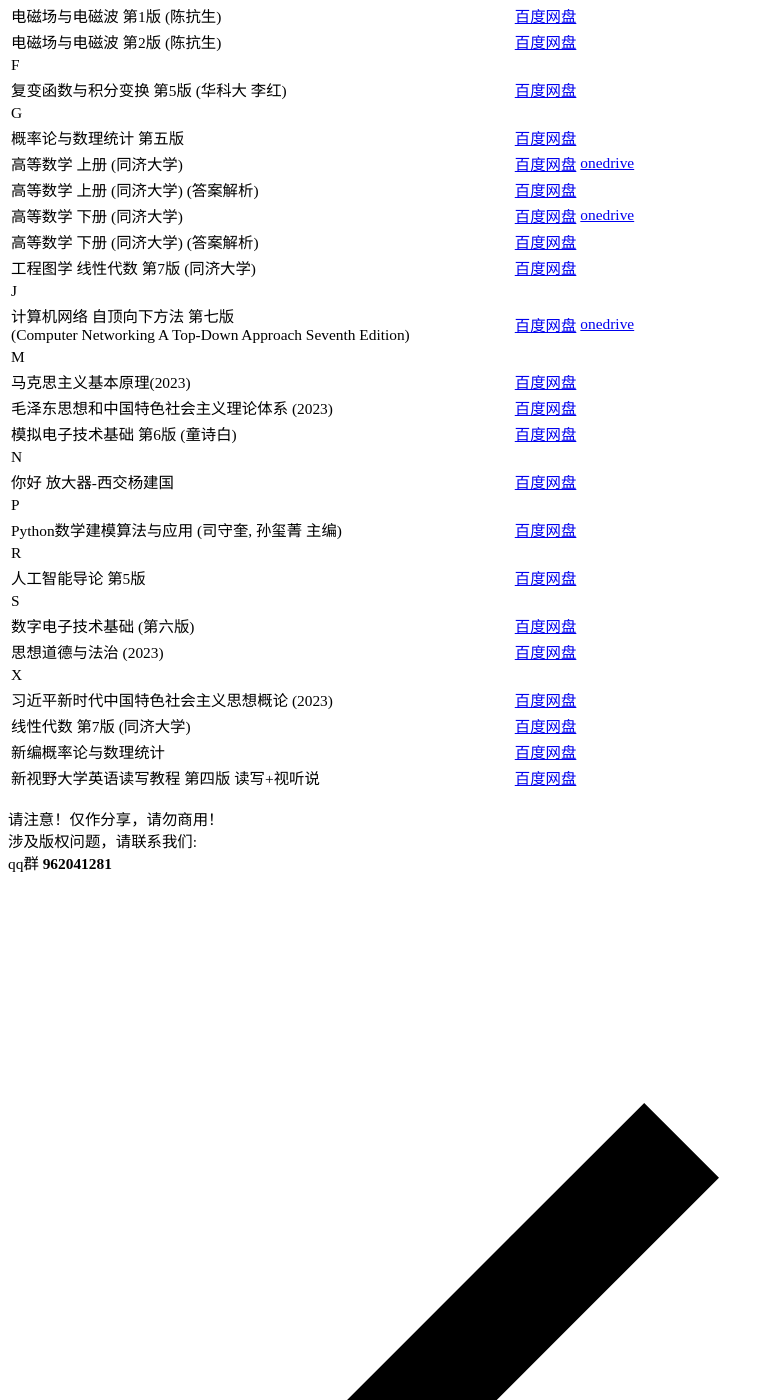
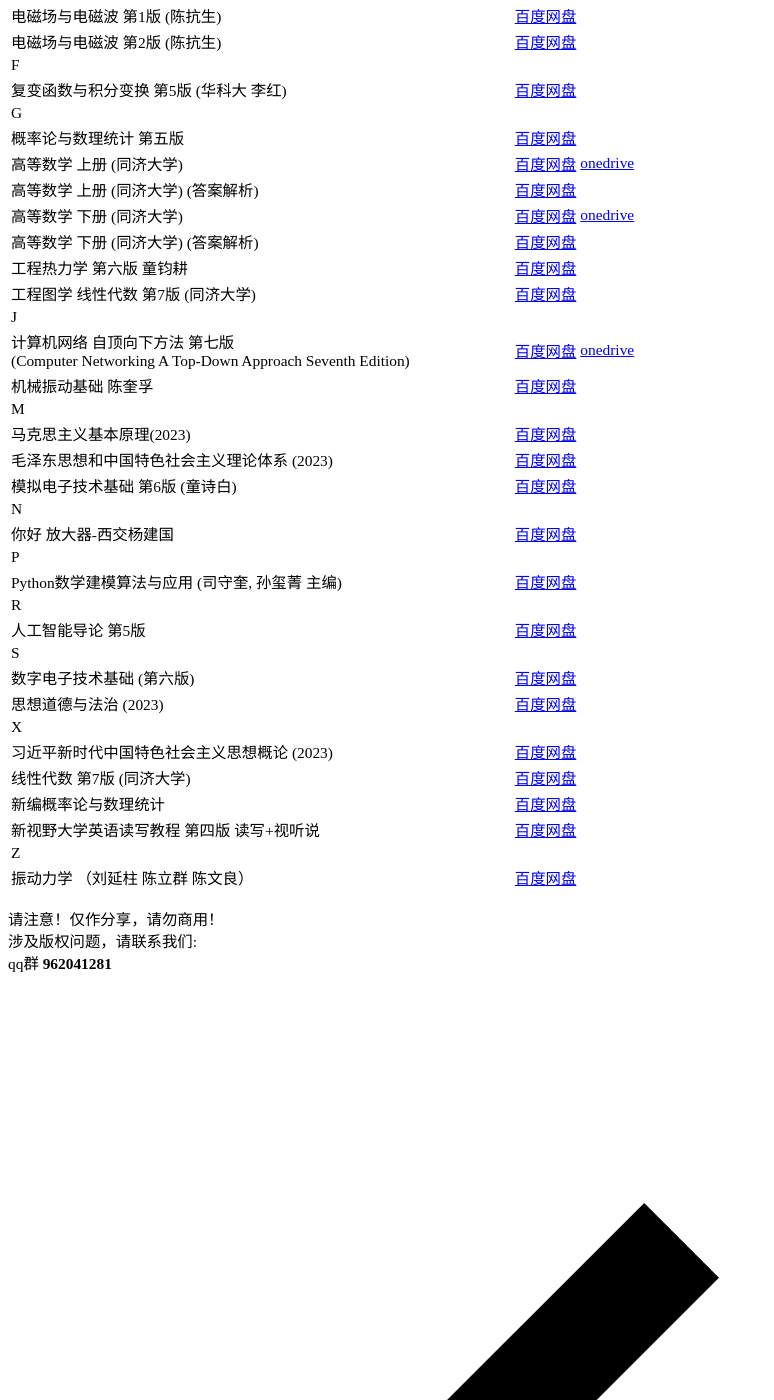
Before and after one commit to NBUComputerRepairClub/nbu-icicles, an MkDocs documentation site: the page built from docs/书籍资料/index.md, in a window 1280 px wide and 1400 px high, scrolled down 18230 px. Shown: the whole window, without its empty margins (0-774 px from the left). Built offline with MkDocs 1.6.1 and Material for MkDocs 9.7.7, drawn with Linux system fonts in a browser that asks for light colours; comment, search, counter and statistics services are not loaded.

Commit message:
docs：增加部分机械电子书

```diff
--- a/docs/书籍资料/index.md
+++ b/docs/书籍资料/index.md
@@ -23,9 +23,11 @@
 |高等数学 上册 (同济大学) (答案解析) |[百度网盘](https://pan.baidu.com/s/1Ad-ZnPmYMXPtljPOPqb7jg?pwd=icic)||
 |高等数学 下册 (同济大学) |[百度网盘](https://pan.baidu.com/s/1IkOejNyVxsFkh9wb9IsS-A?pwd=icic)|[onedrive](https://1drv.ms/b/s!AvQDpbwiblcejBxbAjlItFlCyZMJ?e=e6zomZ)|
 |高等数学 下册 (同济大学) (答案解析) |[百度网盘](https://pan.baidu.com/s/1Dq8xHONipVGTnvt8S_SlXA?pwd=icic)||
+|工程热力学 第六版 童钧耕|[百度网盘](https://pan.baidu.com/s/1SaSBwT6qDEoQKgmq-xKVOw?pwd=icic)||
 |工程图学 线性代数 第7版 (同济大学) |[百度网盘](https://pan.baidu.com/s/1KUUbsZslW3lCnipumoXswg?pwd=icic)||
 |J|||
 |计算机网络 自顶向下方法 第七版 <br> (Computer Networking A Top-Down Approach Seventh Edition)|[百度网盘](https://pan.baidu.com/s/1jpd5mEKpxQKVdGEJ0GwUqg?pwd=icic)|[onedrive](https://1drv.ms/b/s!AvQDpbwiblcejFjxWt7-aCIL4GyT?e=voA9dr)|
+|机械振动基础 陈奎孚 |[百度网盘](https://pan.baidu.com/s/1I1wIo6NCNzBvMbqZsGuuaw?pwd=icic)||
 |M|||
 |马克思主义基本原理(2023) |[百度网盘](https://pan.baidu.com/s/1ruRxaTonIobjsjVf1d1ZiA?pwd=icic)||
 |毛泽东思想和中国特色社会主义理论体系 (2023) |[百度网盘](https://pan.baidu.com/s/1ULcyJw7a5tpRyJsW9yJT4A?pwd=icic)||
@@ -44,6 +46,8 @@
 |线性代数 第7版 (同济大学) |[百度网盘](https://pan.baidu.com/s/1izGH4Ekakz-Rg3vkztkvrA?pwd=icic)||
 |新编概率论与数理统计 |[百度网盘](https://pan.baidu.com/s/1JLp1E7kXnSpLoed5PUBnYA?pwd=icic)||
 |新视野大学英语读写教程 第四版 读写+视听说 |[百度网盘](https://pan.baidu.com/s/1zIewGT_J9Wxj4_QoERX7oA?pwd=icic)||
+|Z|||
+|振动力学 （刘延柱 陈立群 陈文良） |[百度网盘](https://pan.baidu.com/s/1kSNyF3-op74wB6hJR-o0Ww?pwd=icic)||
 
 
 请注意！仅作分享，请勿商用！<br>
```
